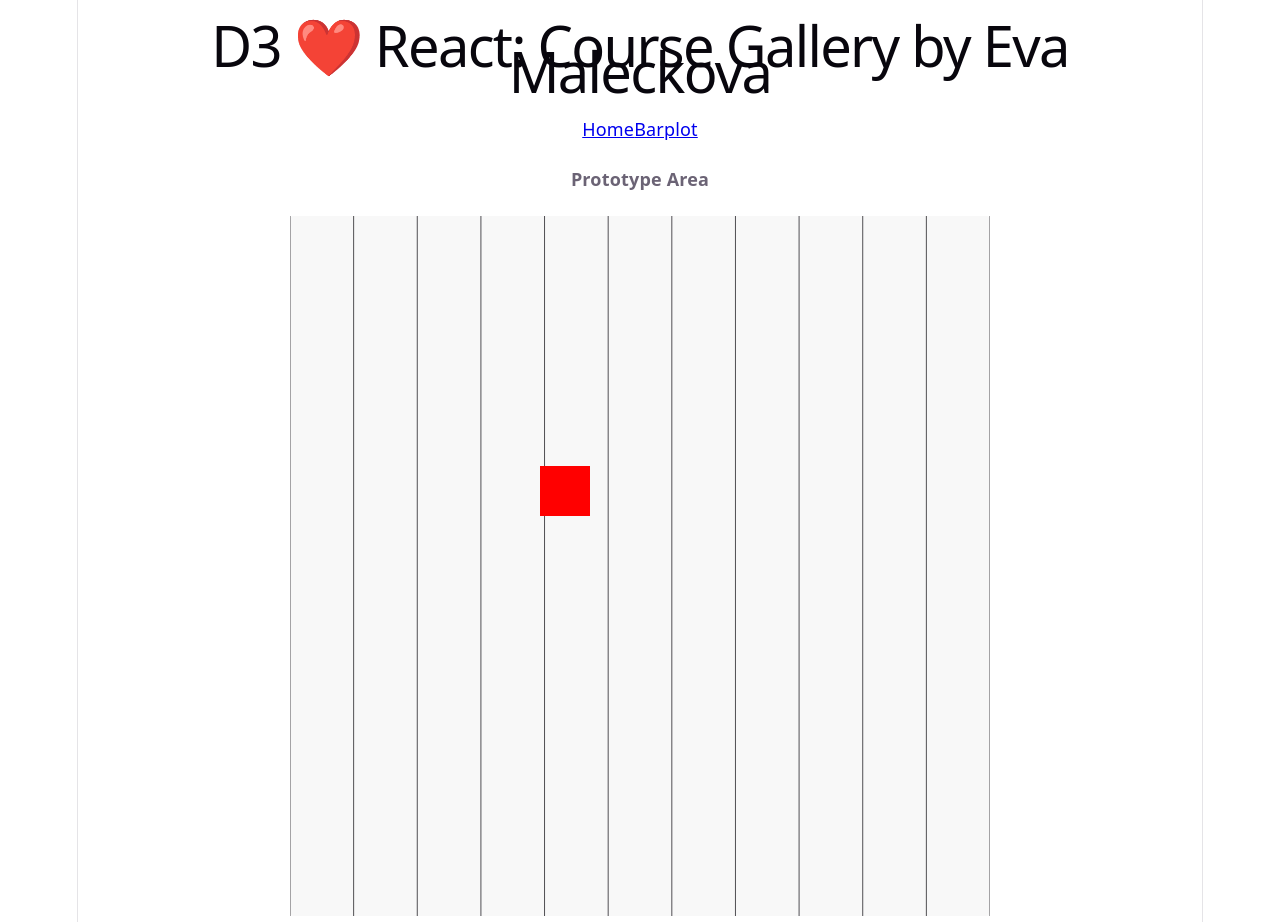
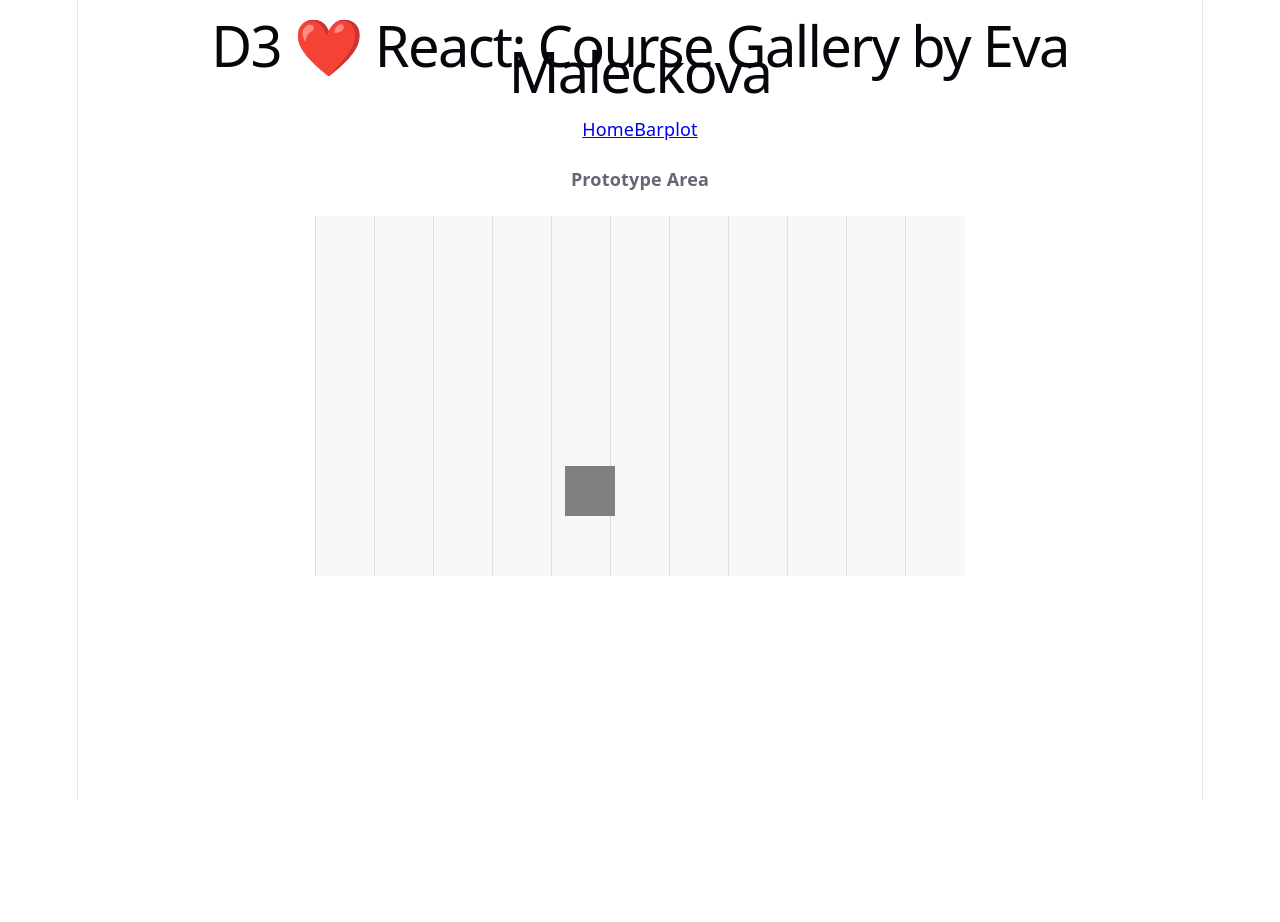
Before and after one commit to emaleckova/d3-react-class-2026, a React (Vite) app: page / in a window 1280 px wide. After the commit the page ends 800 px from the top, so only its background shows below. Built offline with nearby package versions, Linux system fonts and the light colour scheme.

Commit message:
svg dimension as original end crisp edges for horizontal lines

```diff
--- a/src/pages/Home.jsx
+++ b/src/pages/Home.jsx
@@ -30,8 +30,8 @@ console.log(data);
 
 /*Image area*/
 
-const width = 700;
-const height = 700;
+const width = 650;
+const height = 360;
 
 /*Scales*/
 const xScale = d3.scaleLinear().domain([0, 55]).range([0, width]);
@@ -62,10 +62,12 @@ export default function Home() {
             y1={0}
             x2={xScale(d)}
             y2={height}
-            stroke="#504f53"
+            stroke="#808080"
+            opacity={0.2}
+            shapeRendering="crispEdges"
           />
         ))}
-        <rect x={250} y={250} height={50} width={50} fill="red" />
+        <rect x={250} y={250} height={50} width={50} fill="#808080" />
       </svg>
     </div>
   );
```
